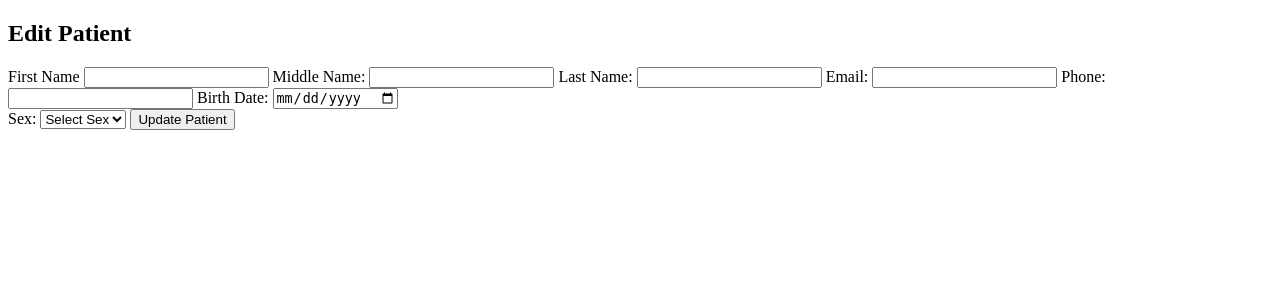
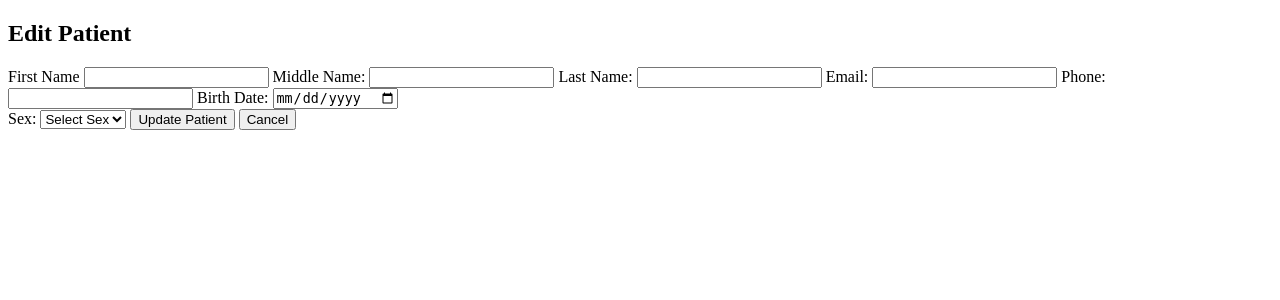
Before and after one commit to ramlittle/codeigniter-training, a CodeIgniter app: the page made by application/views/patients/edit.php in a window 1280 px wide. Shown: the top 300 px of the page. Run offline with CodeIgniter, Linux system fonts and the light colour scheme; data that the repository does not hold is empty.

Commit message:
feat; added cancel button to add and edit

```diff
--- a/application/views/patients/add.php
+++ b/application/views/patients/add.php
@@ -34,7 +34,10 @@
     </select>
     <br/>
     <button type="submit">Submit</button>
-
+    <button type="button"
+        onclick="window.location.href='<?php echo site_url('patient/index'); ?>'">
+        Cancel
+    </button>
 
 
     <?php echo form_close(); ?>
--- a/application/views/patients/edit.php
+++ b/application/views/patients/edit.php
@@ -35,6 +35,10 @@
 </select>
 
 <input type="submit" name="submit" value="Update Patient"/>
+<button type="button"
+        onclick="window.location.href='<?php echo site_url('patient/index'); ?>'">
+        Cancel
+</button>
 <?php echo form_close(); ?>
 </body>
 </html>
```
